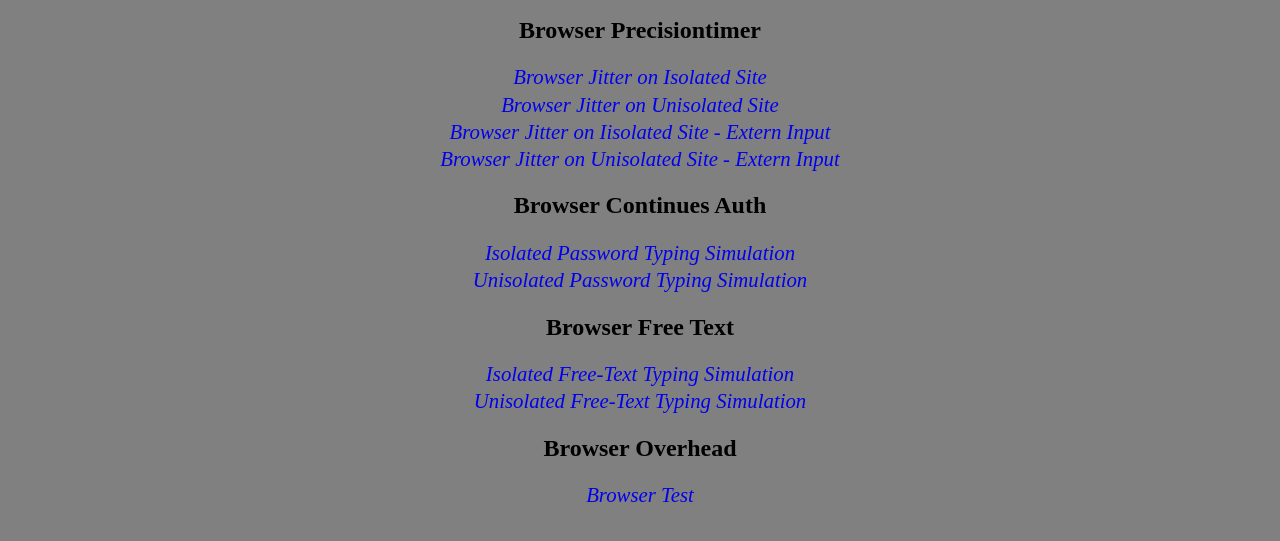
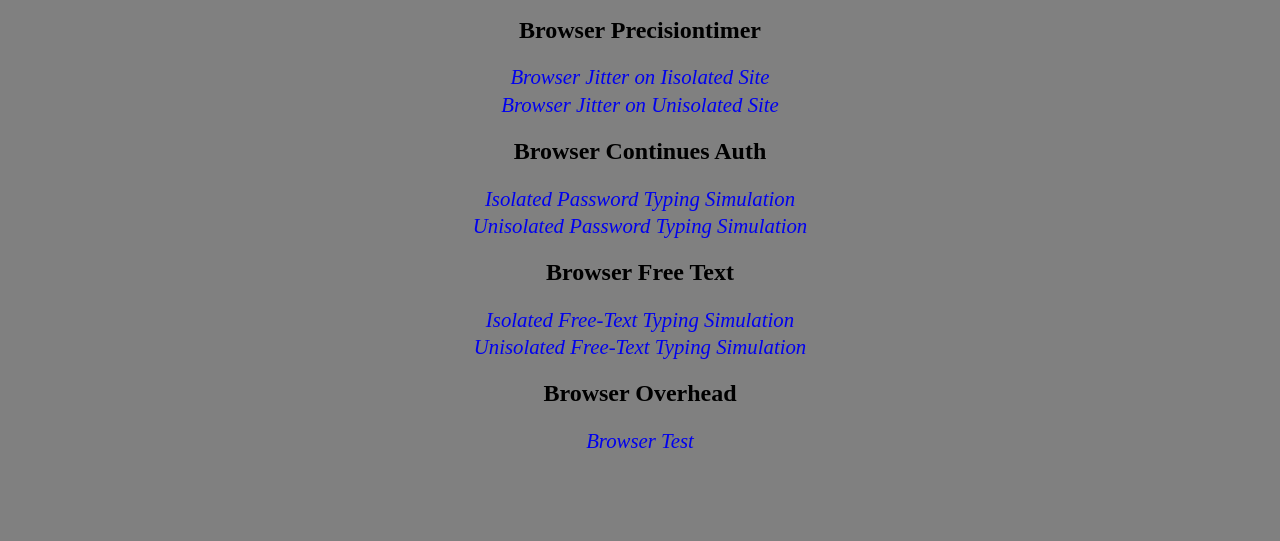
Before and after one commit to wutterfly/browser-timer, a plain HTML site: page src/index.html in a window 1280 px wide. Shown: the part 43-584 px from the top of the page. Drawn offline with Linux system fonts and the light colour scheme.

Commit message:
Update index.html

```diff
--- a/src/index.html
+++ b/src/index.html
@@ -14,15 +14,10 @@
         <div class="wrapper">
             <h2>Browser Precisiontimer</h2>
 
-            <a class="sub-link" href="/timer-precision/same_origin.html">Browser Jitter on Isolated Site</a>
+
+            <a class="sub-link" href="/timer-precision/same_origin.html">Browser Jitter on Iisolated Site</a>
 
             <a class="sub-link" href="/timer-precision/cross_origin.html">Browser Jitter on Unisolated Site</a>
-
-            <a class="sub-link" href="/timer-precision/extern_input/same_origin.html">Browser Jitter on Iisolated Site -
-                Extern Input</a>
-
-            <a class="sub-link" href="/timer-precision/extern_input/cross_origin.html">Browser Jitter on Unisolated Site
-                - Extern Input</a>
 
         </div>
 
```
